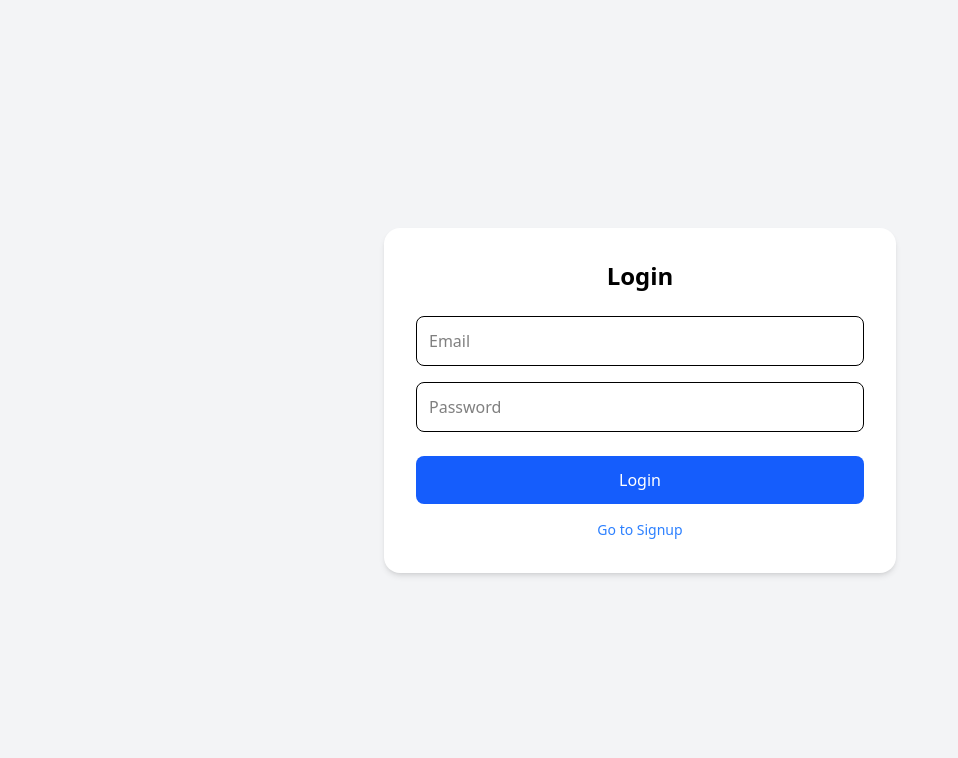
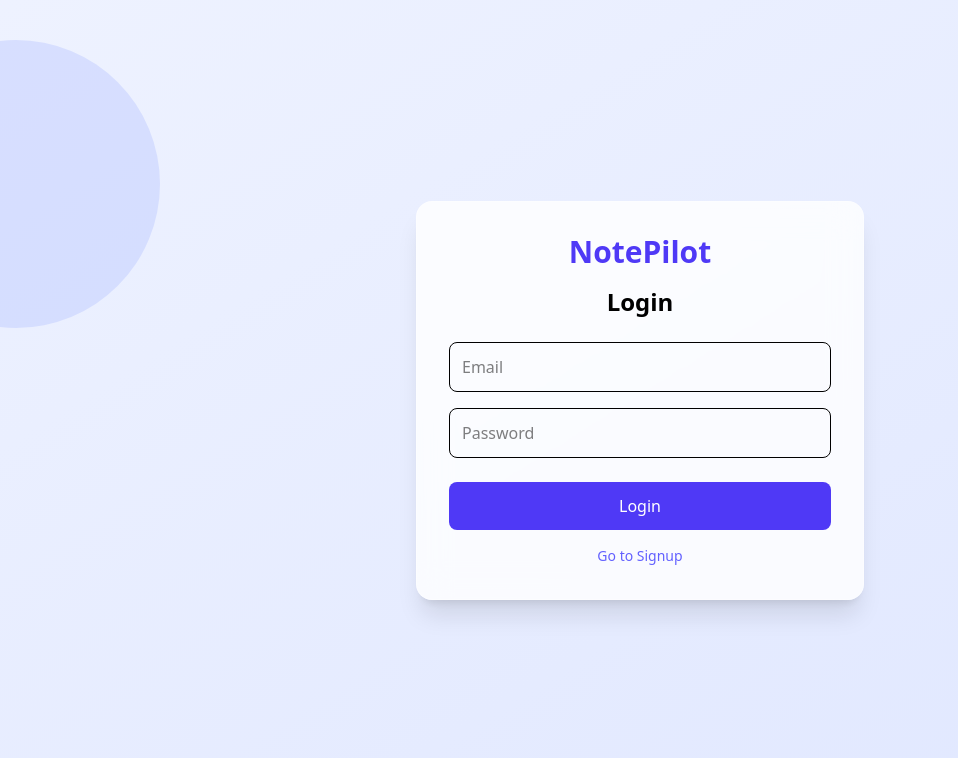
Before and after one commit to bhowmik94/post-manager, a React (Vite) app: page /login in a window 1280 px wide. Shown: the top 758 px of the page, without its empty margins (0-958 px from the left). Built offline with nearby package versions, Linux system fonts and the light colour scheme.

Commit message:
added new loader, background for all pages

```diff
--- a/src/components/AuthForm.jsx
+++ b/src/components/AuthForm.jsx
@@ -1,9 +1,11 @@
 import { useState } from "react";
 import { useNavigate } from "react-router-dom";
+import Wrapper from "./Wrapper";
 
 export default function AuthForm({
   title,
   onSubmit,
+  loading,
   includeUsername = false,
   linkText,
   linkTo,
@@ -72,9 +74,12 @@ export default function AuthForm({
   };
 
   return (
-    <div className="flex items-center justify-center min-h-screen bg-gray-100">
-      <div className="bg-white p-8 rounded-2xl shadow-md w-full max-w-sm md:max-w-md lg:max-w-lg">
-        <h2 className="text-2xl font-semibold mb-6 text-center">{title}</h2>
+    <Wrapper centered>
+      <div className="bg-white/80 backdrop-blur-lg p-8 rounded-2xl shadow-xl w-full max-w-sm md:max-w-md border border-white/30 z-10">
+        <h1 className="text-3xl font-bold text-center mb-4 text-indigo-600">
+          NotePilot
+        </h1>
+        <p className="text-2xl font-semibold mb-6 text-center">{title}</p>
 
         <form onSubmit={handleSubmit} className="flex flex-col">
           {includeUsername && (
@@ -88,7 +93,7 @@ export default function AuthForm({
                 className={`w-full p-3 border rounded-lg focus:outline-none ${
                   errors.username
                     ? "border-red-500"
-                    : "focus:ring-2 focus:ring-blue-500"
+                    : "focus:ring-2 focus:ring-indigo-500"
                 }`}
                 required
               />
@@ -106,9 +111,7 @@ export default function AuthForm({
               value={form.email}
               onChange={handleChange}
               className={`w-full p-3 border rounded-lg focus:outline-none ${
-                errors.email
-                  ? "border-red-500"
-                  : "focus:ring-2 focus:ring-blue-500"
+                errors.email ? "border-red-500" : "focus:ring-1"
               }`}
               required
             />
@@ -125,9 +128,7 @@ export default function AuthForm({
               value={form.password}
               onChange={handleChange}
               className={`w-full p-3 border rounded-lg focus:outline-none ${
-                errors.password
-                  ? "border-red-500"
-                  : "focus:ring-2 focus:ring-blue-500"
+                errors.password ? "border-red-500" : "focus:ring-1"
               }`}
               required
             />
@@ -139,9 +140,12 @@ export default function AuthForm({
           <button
             type="submit"
             disabled={Object.values(errors).some((e) => e)}
-            className="w-full bg-blue-600 text-white p-3 rounded-lg hover:bg-blue-700 transition disabled:opacity-50"
+            className="w-full bg-indigo-600 text-white p-3 rounded-lg hover:bg-indigo-700 transition disabled:opacity-50"
           >
-            {title}
+            {loading && (
+              <span className="inline-block w-4 h-4 border-2 mx-2 border-current border-t-transparent rounded-full animate-spin"></span>
+            )}
+            {loading ? "Please wait..." : title}
           </button>
         </form>
 
@@ -149,12 +153,12 @@ export default function AuthForm({
           <button
             type="button"
             onClick={() => navigate(linkTo)}
-            className="mt-4 w-full text-sm text-blue-500 hover:underline"
+            className="mt-4 w-full text-sm text-indigo-500 hover:underline"
           >
             {linkText}
           </button>
         )}
       </div>
-    </div>
+    </Wrapper>
   );
 }
--- a/src/components/Layout.jsx
+++ b/src/components/Layout.jsx
@@ -1,4 +1,5 @@
 import { useNavigate } from "react-router-dom";
+import Wrapper from "./Wrapper";
 
 export default function Layout({ children }) {
   const navigate = useNavigate();
@@ -11,7 +12,7 @@ export default function Layout({ children }) {
   return (
     <div className="min-h-screen bg-gray-200 flex flex-col">
       {/* Header */}
-      <header className="bg-blue-600 text-white p-4 flex justify-between items-center shadow">
+      <header className="bg-indigo-600 text-white p-4 flex justify-between items-center shadow">
         <h1
           className="text-xl font-bold cursor-pointer"
           onClick={() => navigate("/posts")}
@@ -27,9 +28,8 @@ export default function Layout({ children }) {
           </button>
         )}
       </header>
-
-      {/* Main content */}
-      <main className="flex-1 p-6">{children}</main>
+      {/* Main Content */}
+      <Wrapper centered={false}><main className="relative p-6 z-10">{children}</main></Wrapper>
     </div>
   );
 }
--- a/src/components/Loader.jsx
+++ b/src/components/Loader.jsx
@@ -1,7 +1,7 @@
 export default function Loader() {
   return (
-    <div className="fixed inset-0 bg-black bg-opacity-30 flex items-center justify-center z-50">
-      <div className="animate-spin rounded-full h-16 w-16 border-t-4 border-blue-500 border-b-4 border-gray-200"></div>
+    <div className="fixed inset-0 flex items-center justify-center bg-black/30 backdrop-blur-[2px] z-50">
+      <div className="w-12 h-12 border-4 border-white/30 border-t-white rounded-full animate-spin"></div>
     </div>
   );
 }
--- /dev/null
+++ b/src/components/Wrapper.jsx
@@ -0,0 +1,13 @@
+export default function Wrapper({ children, centered = true }) {
+  return (
+    <div
+      className={`min-h-screen bg-gradient-to-br from-indigo-50 to-indigo-100 relative overflow-hidden
+      ${centered ? "flex items-center justify-center" : ""}`}
+    >
+      {/* Decorative circles */}
+      <div className="absolute top-10 left-[-10%] w-72 h-72 bg-indigo-300 rounded-full opacity-30"></div>
+      <div className="absolute bottom-20 right-[-15%] w-96 h-96 bg-indigo-300 rounded-full opacity-20"></div>
+      {children}
+    </div>
+  );
+}
--- a/src/pages/EditPost.jsx
+++ b/src/pages/EditPost.jsx
@@ -36,7 +36,7 @@ export default function EditPost() {
   return (
     <Layout>
       {loading && <Loader />}
-      <div className="min-h-screen flex items-center justify-center bg-gray-200">
+      <div className="min-h-screen flex items-center justify-center">
         <div className="bg-white p-6 rounded shadow w-full max-w-sm">
           <h2 className="text-xl font-bold mb-4">Edit Post</h2>
           <PostForm onSubmit={updatePost} initialData={postData} />
--- a/src/pages/Login.jsx
+++ b/src/pages/Login.jsx
@@ -1,26 +1,35 @@
 import api from "../api";
 import { useNavigate } from "react-router-dom";
+import { useState } from "react";
 import AuthForm from "../components/AuthForm";
 
 export default function Login() {
   const navigate = useNavigate();
+  const [loading, setLoading] = useState(false);
 
   const handleLogin = async (data) => {
     try {
+      setLoading(true);
       const res = await api.post("/auth/login", data);
       localStorage.setItem("token", res.data.token);
       navigate("/posts");
     } catch (err) {
       alert("Login failed: ", err);
+    } finally {
+      setLoading(false);
     }
   };
 
   return (
+    <>
+      {/* {loading && <Loader />} */}
       <AuthForm
         title="Login"
         onSubmit={handleLogin}
+        loading={loading}
         linkText="Go to Signup"
         linkTo="/signup"
       />
+    </>
   );
 }
--- a/src/pages/Posts.jsx
+++ b/src/pages/Posts.jsx
@@ -48,11 +48,8 @@ export default function Posts() {
   return (
     <Layout>
       {loading && <Loader />}
-      <div className="min-h-screen bg-gray-200 p-6">
-        <div className="max-w-sm md:max-w-md lg:max-w-lg mx-auto bg-white p-6 rounded shadow">
-          <div className="flex justify-center items-center mb-4">
+      <div className="max-w-sm md:max-w-md lg:max-w-lg mx-auto bg-white/80 backdrop-blur-md p-6 rounded-xl shadow-lg border border-white/30">
         <h2 className="text-xl font-bold">My Posts</h2>
-          </div>
         <PostForm onSubmit={createPost} />
         <ul className="space-y-2">
           {posts.map((p) => (
@@ -81,7 +78,6 @@ export default function Posts() {
           ))}
         </ul>
       </div>
-      </div>
     </Layout>
   );
 }
```
Lines whose indentation alone changed are shown as unchanged.
